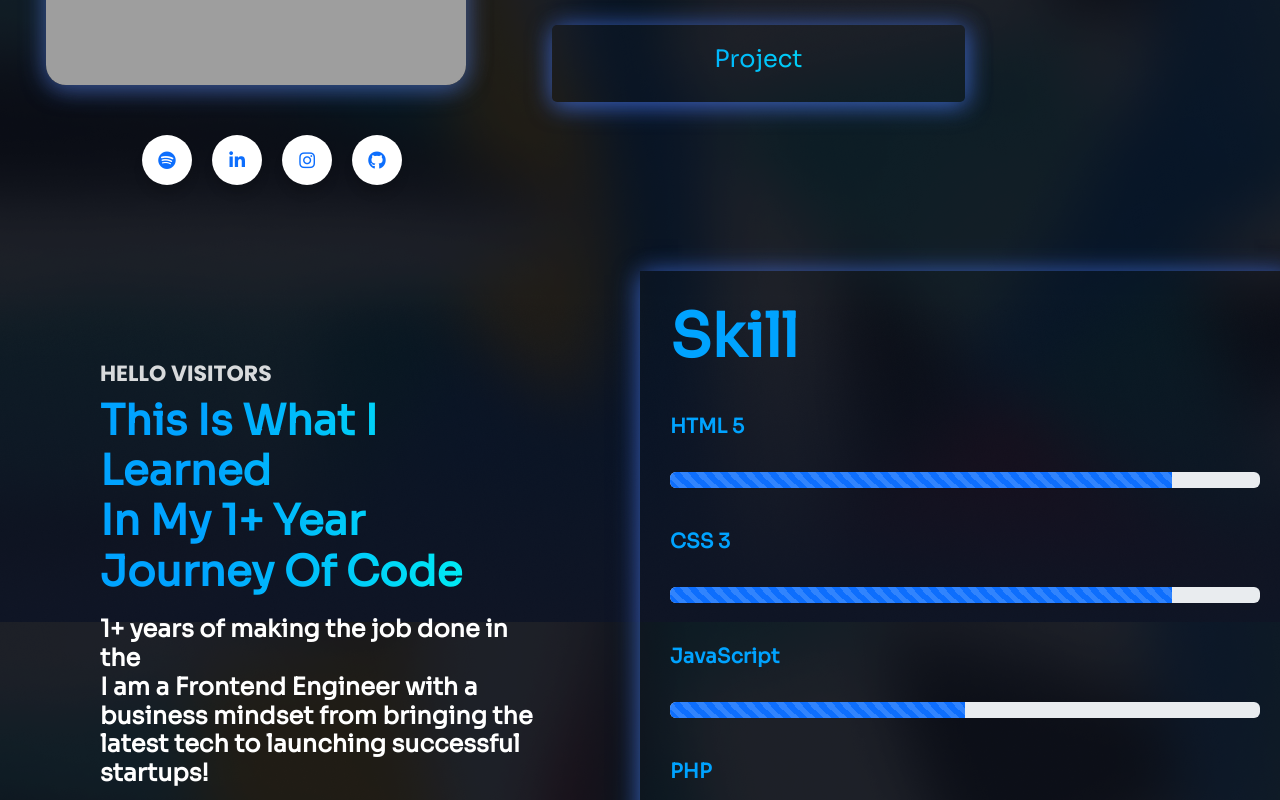
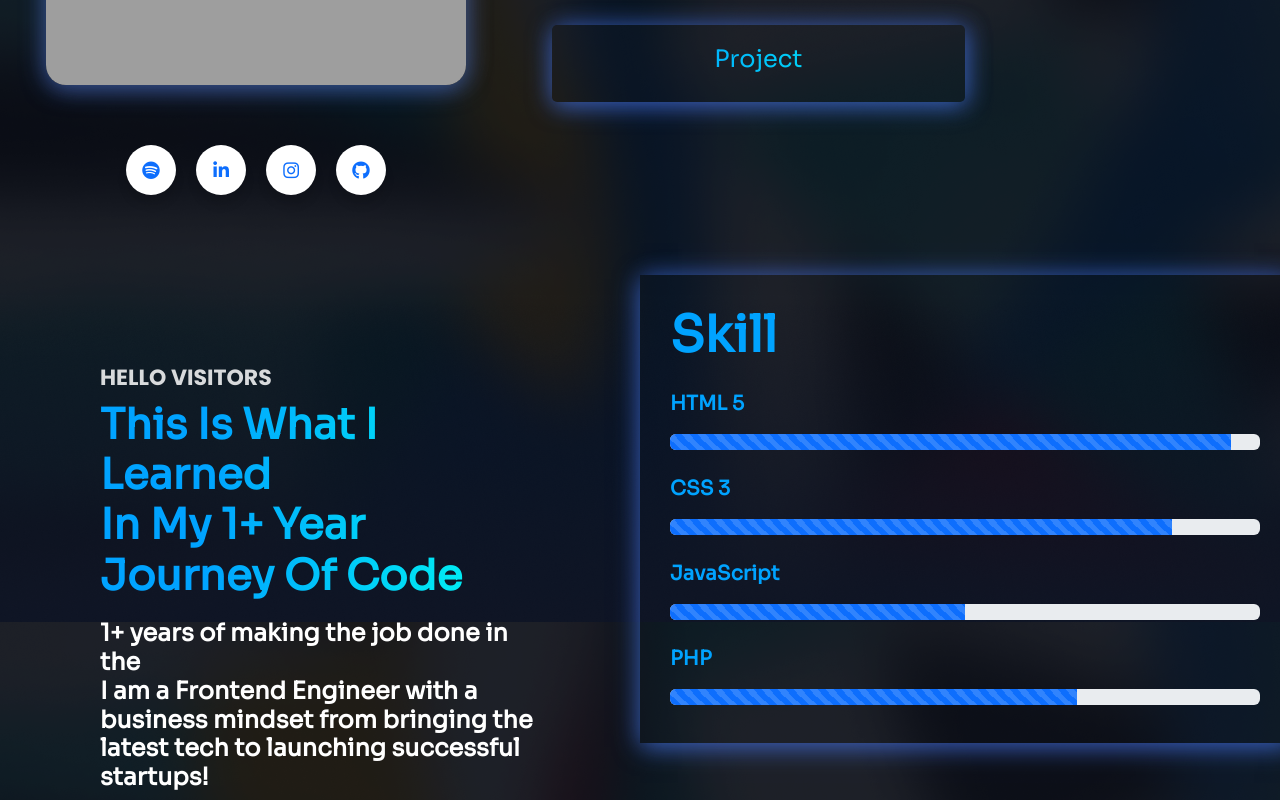
Before and after one commit to Dannaire/zidane-portfolio-web, a React (Create React App) app: page / in a window 1280 px wide. Shown: the part 1060-1860 px from the top of the page. Built offline with nearby package versions, Linux system fonts and the light colour scheme; no server answers; grey boxes are pictures that could not be loaded; a web font is replaced by a local one.

Commit message:
add skill

```diff
--- a/src/Assets/css/skillbar.css
+++ b/src/Assets/css/skillbar.css
@@ -63,7 +63,7 @@ color: #FFFFFF;
     font-family: 'Sora';
     font-style: normal;
     font-weight: 700;
-    font-size: 60px;
+    font-size: 50px;
     /* line-height: 91px; */
     background: linear-gradient(92deg, #00A3FF 23.7%, #00FFF0 100%);
     -webkit-background-clip: text;
@@ -77,7 +77,7 @@ color: #FFFFFF;
     font-style: normal;
     font-weight: 700;
     font-size: 20px;
-    line-height: 91px;
+    line-height: 61px;
     background: linear-gradient(92deg, #00A3FF 23.7%, #00FFF0 100%);
     -webkit-background-clip: text;
     -webkit-text-fill-color: transparent;
--- a/src/Assets/css/tentangsaya.css
+++ b/src/Assets/css/tentangsaya.css
@@ -104,6 +104,8 @@
   -webkit-tap-highlight-color: transparent;
 }
 .sosmed-wrapper {
+  padding: 10px;
+  margin: 0 auto;
   display: inline-flex;
   list-style: none;
 }
@@ -112,7 +114,7 @@
   position: relative;
   background: #ffffff;
   border-radius: 50%;
-  padding: 15px;
+  padding: 10px;
   margin: 10px;
   width: 50px;
   height: 50px;
--- a/src/components/skillbar.jsx
+++ b/src/components/skillbar.jsx
@@ -18,7 +18,7 @@ function SkillBars() {
     <div className='skillbar-container'>
     <h2>Skill</h2>
     <div className='skillbar-wrapper'>
-      <h3>HTML 5 <ProgressBar animated now={85} /> </h3>
+      <h3>HTML 5 <ProgressBar animated now={95} /> </h3>
       <h3>CSS 3<ProgressBar animated now={85} /></h3>
       <h3>JavaScript<ProgressBar animated now={50} /></h3>
       <h3>PHP<ProgressBar animated now={69} /></h3>
```
